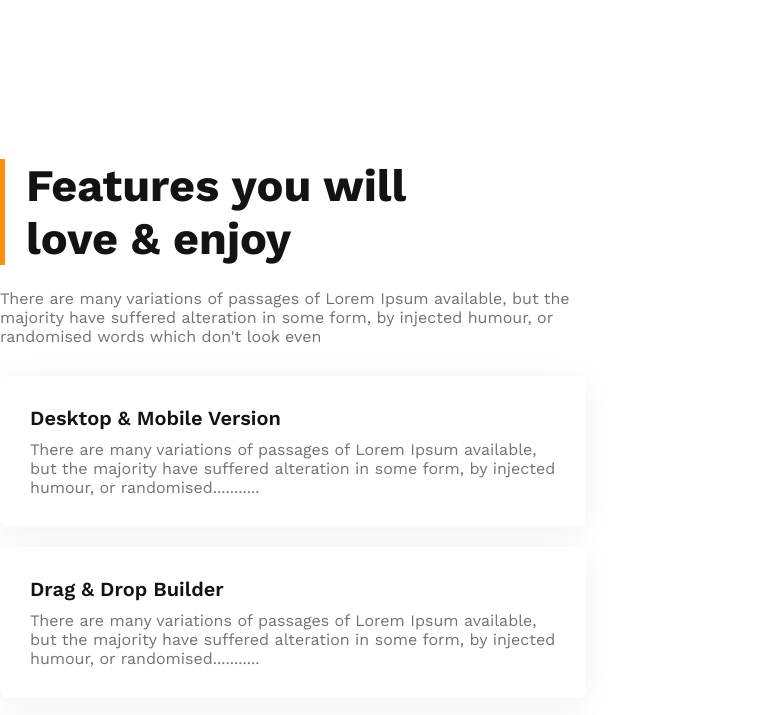
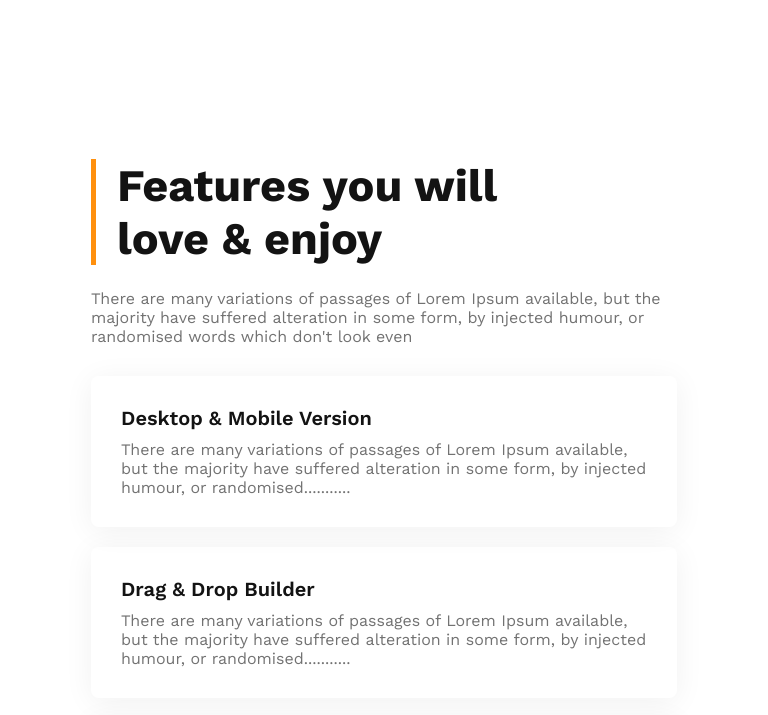
Before and after one commit to mottasimsadi/G3-Architects-Website, a plain HTML site: page index.html in a window 768 px wide. Shown: the part 2080-2795 px from the top of the page. Drawn offline with nearby package versions, Linux system fonts and the light colour scheme.

Commit message:
updated the features sections responsive part

```diff
--- a/styles/architects.css
+++ b/styles/architects.css
@@ -338,6 +338,10 @@ footer{
         margin-left: -50px;
     }
 
+    .feature-container{
+        margin: 0 auto;
+    }
+
     .facts-content{
         margin-left: 100px;
     }
```
